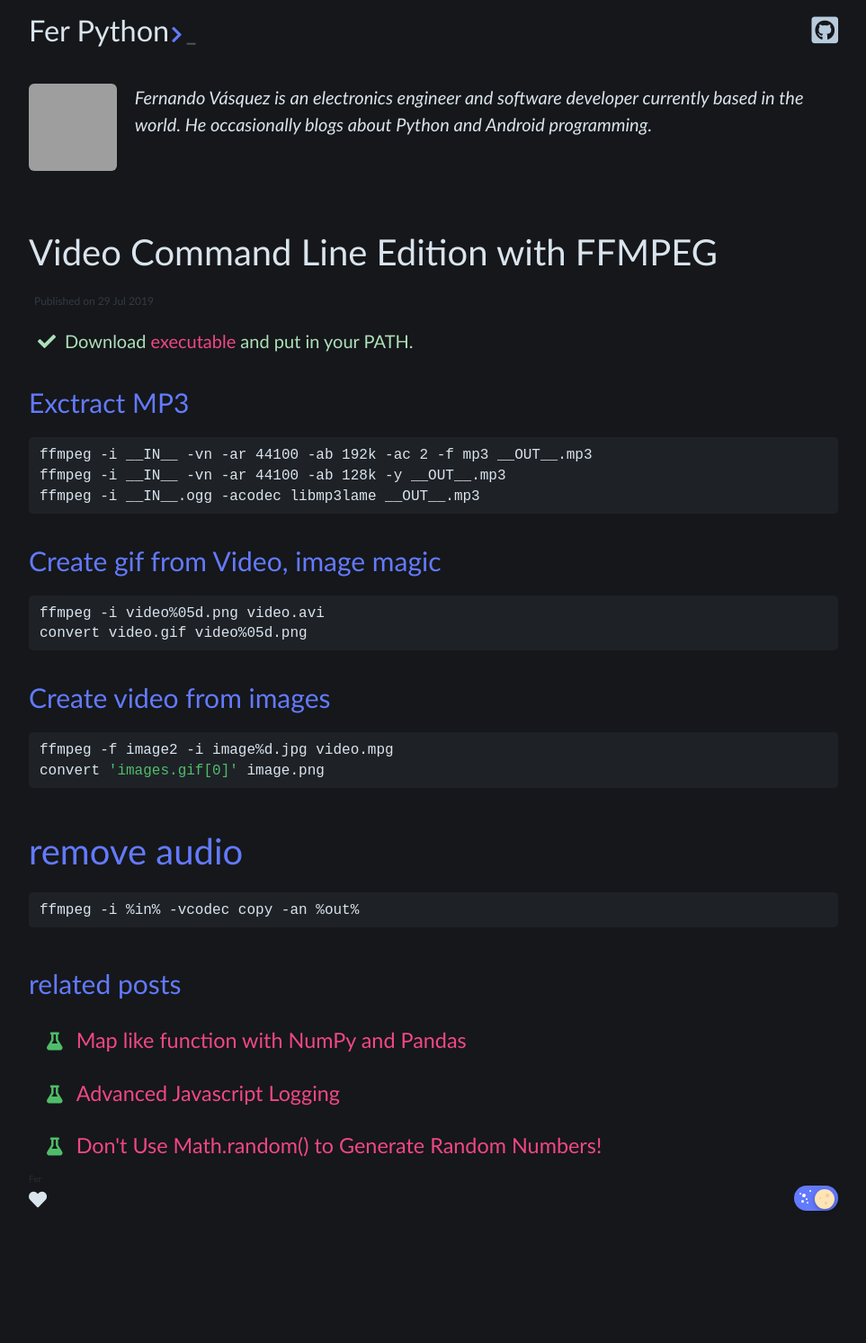
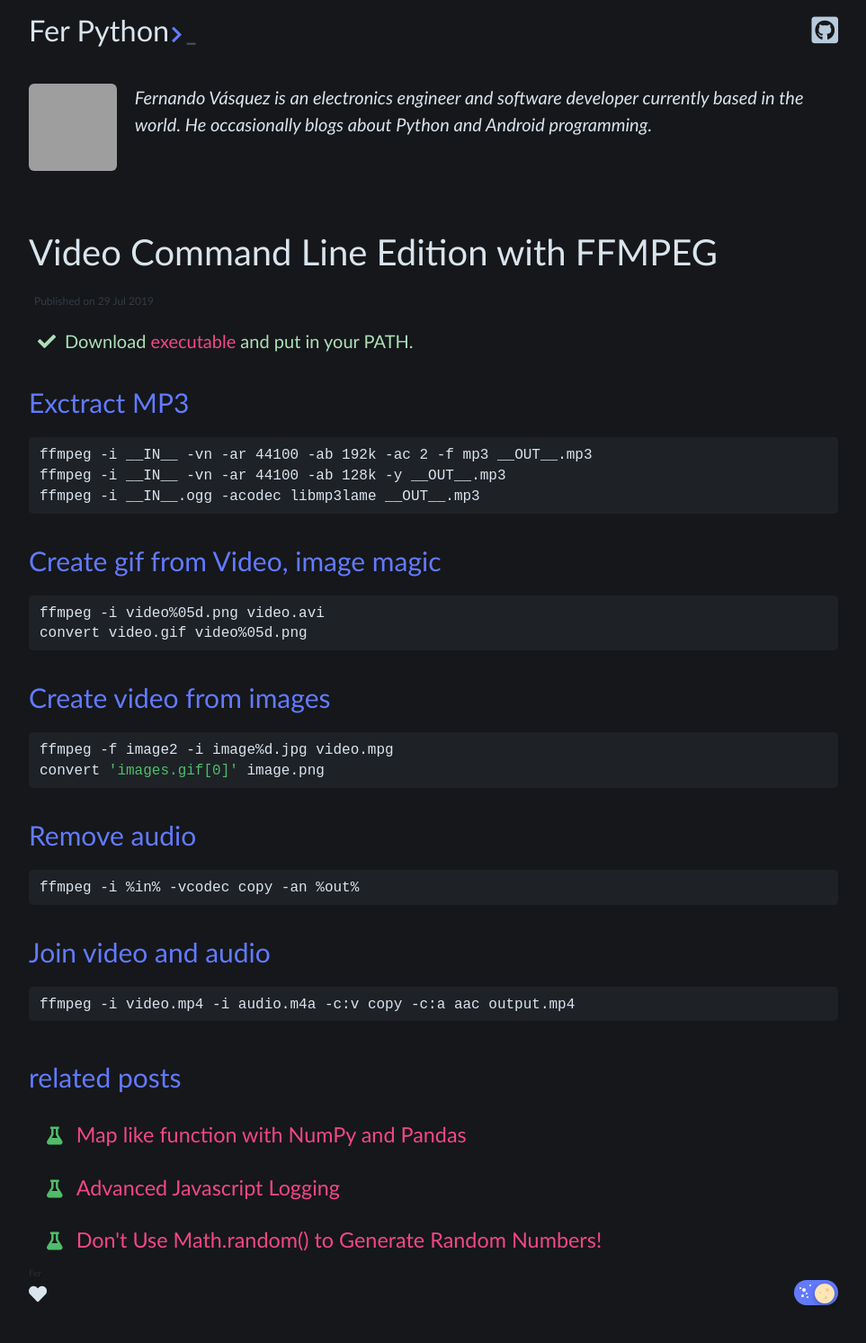
Before and after one commit to zxcfer/ferpython, a Jekyll site: the page built from _posts/2019-07-29-command-line-video-edition-ffmpeg.md, in a window 1280 px wide. Shown: the whole page at 90% size, without its empty margins (158-1121 px from the left). Built offline with Jekyll 4.4.1, drawn with Linux system fonts in a browser that asks for light colours; nearby versions of some CDN libraries; before the commit the page ends 1388 px from its top, so only the background shows below that; grey boxes are pictures that could not be loaded.

Commit message:
github fixes

````diff
--- a/_posts/2019-07-29-command-line-video-edition-ffmpeg.md
+++ b/_posts/2019-07-29-command-line-video-edition-ffmpeg.md
@@ -28,8 +28,14 @@
 convert 'images.gif[0]' image.png
 ```
 
-# remove audio
+## Remove audio
 
 ```bash
 ffmpeg -i %in% -vcodec copy -an %out%
 ```
+
+## Join video and audio
+
+```bash
+ffmpeg -i video.mp4 -i audio.m4a -c:v copy -c:a aac output.mp4
+```
````
Also changed, not shown: _posts/git/2019-09-04-git.md (+6 -0 lines), _posts/git/2021-09-04-git-multiple_keys.md (+2 -0 lines).
